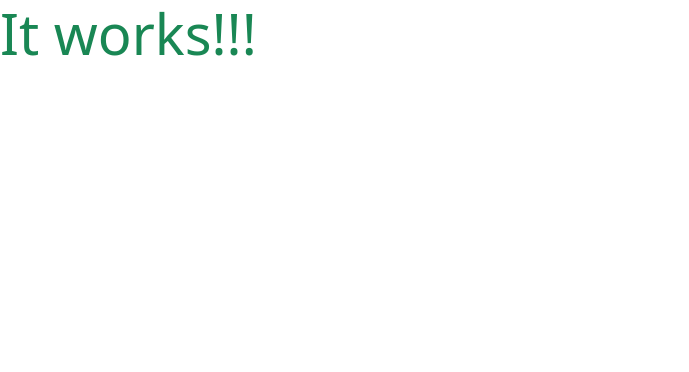
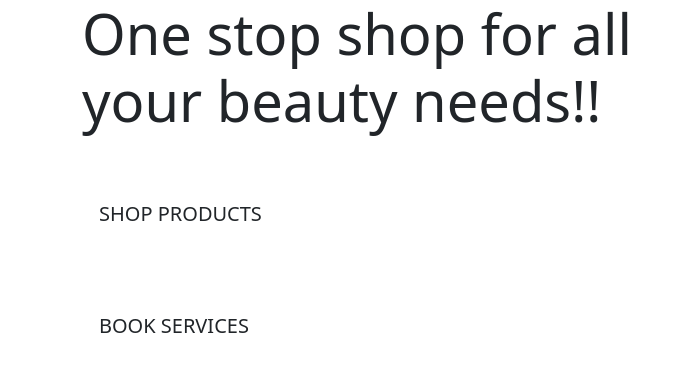
Before and after one commit to Code-Institute-Submissions/patricksingleton86-red-door-beauty-studio_JuneResub, a Django app: page / in a window 1280 px wide. Shown: the top 372 px of the page, without its empty margins (0-689 px from the left). Run offline with Django 3.2, Linux system fonts and the light colour scheme; some libraries are stand-ins or nearby versions.

Commit message:
Added homepage content

```diff
--- a/home/templates/home/index.html
+++ b/home/templates/home/index.html
@@ -1,6 +1,32 @@
 {% extends 'base.html' %}
 {% load static %}
 
+{% block page_header %}
+    <div class="container header-container">
+        <div class="row">
+            <div class="col"></div>
+        </div>
+    </div>
+{% endblock %}
+
 {% block content %}
-    <h1 class="display-4 text-success">It works!!!</h1>
+    <div class="container h-100">
+        <div class="h-100">
+            <div class="col-7 col-md-6 my-auto">
+                <h1 class="display-4 logo-font text-black">
+                    One stop shop for all your beauty needs!!
+                </h1>
+            </div>
+            <div class="my-5">
+                <h4>
+                    <a href="" class="shop-products-button btn btn-lg rounded-0 text-uppercase py-3">Shop Products</a>
+                </h4>
+            </div>
+            <div class="my-5">
+                <h4>
+                    <a href="" class="shop-products-button btn btn-lg rounded-0 text-uppercase py-3">Book Services</a>
+                </h4>
+            </div>
+        </div>
+    </div>
 {% endblock %}
```
